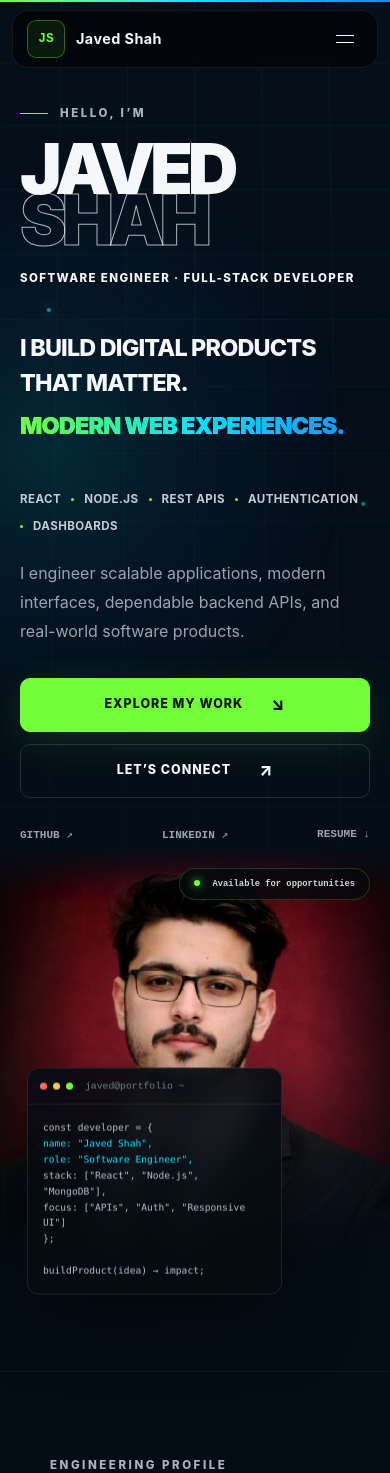
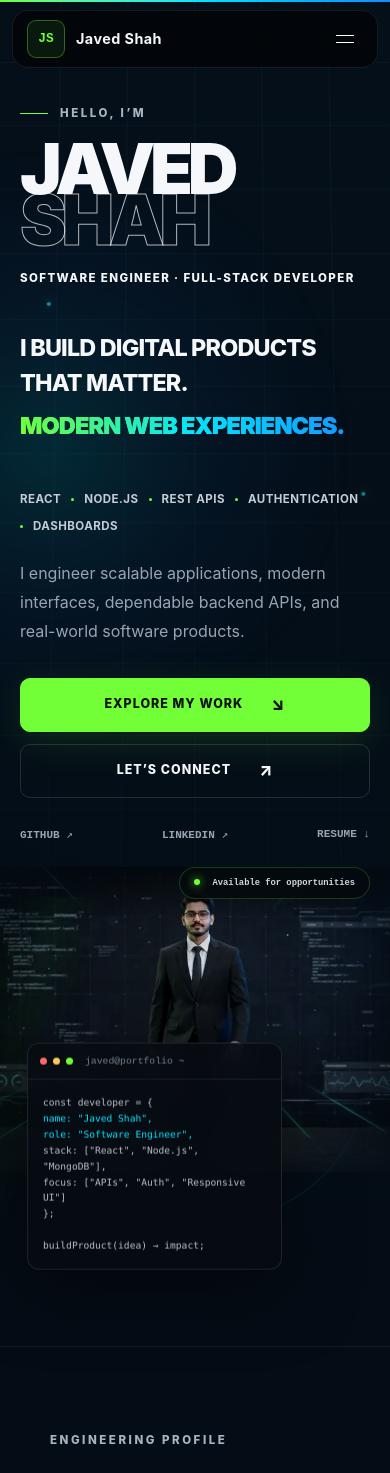
Before and after one commit to Javedshah11/javed-portfolio, a React (Vite) app: page / in a window 390 px wide. Shown: the top 1473 px of the page. Built offline with nearby package versions, Linux system fonts and the light colour scheme.

Commit message:
Refactor code structure for improved readability and maintainability

```diff
--- a/src/components/hero/HeroDeveloperVideo.jsx
+++ b/src/components/hero/HeroDeveloperVideo.jsx
@@ -1,16 +1,54 @@
-import { useEffect, useState } from 'react'
+import { useEffect, useRef, useState } from 'react'
 import { useReducedMotion } from 'framer-motion'
-import portrait from '../../assets/1771322868416.jpg'
+
+const poster = '/hero-video-poster.webp'
 
 export default function HeroDeveloperVideo() {
   const reduce = useReducedMotion()
-  const [mobile, setMobile] = useState(() => matchMedia('(max-width: 520px)').matches)
-  useEffect(() => { const query=matchMedia('(max-width: 520px)'); const update=()=>setMobile(query.matches); query.addEventListener('change',update); return()=>query.removeEventListener('change',update) }, [])
-  return <div className={`media-stage ${reduce || mobile ? 'is-static' : ''}`}>
+  const videoRef = useRef(null)
+  const [videoFailed, setVideoFailed] = useState(false)
+  const useStaticFallback = reduce || videoFailed
+
+  useEffect(() => {
+    const video = videoRef.current
+    if (!video || useStaticFallback) return undefined
+
+    // Some mobile engines require the DOM properties in addition to JSX attributes.
+    video.muted = true
+    video.defaultMuted = true
+
+    const play = () => {
+      if (!document.hidden) video.play().catch(() => {})
+    }
+    const handleVisibility = () => {
+      if (document.hidden) video.pause()
+      else play()
+    }
+
+    play()
+    document.addEventListener('visibilitychange', handleVisibility)
+    return () => document.removeEventListener('visibilitychange', handleVisibility)
+  }, [useStaticFallback])
+
+  return <div className={`media-stage ${useStaticFallback ? 'is-static' : ''}`}>
     <div className="media-halo" aria-hidden="true" />
-    {reduce || mobile
-      ? <img className="developer-media" src={portrait} alt="Javed Shah" width="720" height="900" />
-      : <video className="developer-media" autoPlay muted loop playsInline preload="metadata" poster={portrait} aria-label="Javed Shah in a cinematic software environment"><source src="/animation_video.mp4" type="video/mp4" /><img src={portrait} alt="Javed Shah" /></video>}
+    {useStaticFallback
+      ? <img className="developer-media" src={poster} alt="Javed Shah in a software engineering environment" width="848" height="480" />
+      : <video
+          ref={videoRef}
+          className="developer-media"
+          autoPlay={true}
+          muted={true}
+          loop={true}
+          playsInline={true}
+          preload="metadata"
+          poster={poster}
+          aria-label="Javed Shah walking in a cinematic software environment"
+          onError={() => setVideoFailed(true)}
+        >
+          <source src="/animation_video.mp4" type="video/mp4" />
+          <img src={poster} alt="Javed Shah in a software engineering environment" />
+        </video>}
     <div className="media-vignette" aria-hidden="true" />
     <div className="media-coordinate" aria-hidden="true"><span>VISUAL_ANCHOR</span><b>40.71° / 74.00°</b></div>
   </div>
--- a/src/styles/refinements.css
+++ b/src/styles/refinements.css
@@ -91,7 +91,7 @@
   .section-title::after{left:35px}.nav-menu>a::before{left:13px;right:auto;width:26px;bottom:7px}.menu-button i{transition:transform var(--transition-fast)}.menu-button.open i:first-child{transform:translateY(3.5px) rotate(45deg)}.menu-button.open i:last-child{transform:translateY(-3.5px) rotate(-45deg)}.media-stage{top:5%;right:50%;width:min(850px,140vw);transform:translateX(50%)}.status-chip{top:4%}.terminal{bottom:3%;left:2%}
 }
 @media (max-width:520px) {
-  .hero h1{font-size:clamp(3.85rem,18vw,5.6rem)}.hero-visual{min-height:455px}.media-stage.is-static{top:0;right:50%;width:min(430px,112vw);height:430px;aspect-ratio:auto;transform:translateX(50%);mask-image:linear-gradient(to bottom,transparent,#000 12%,#000 70%,transparent 98%)}.media-stage.is-static .developer-media{object-fit:contain;object-position:center top;filter:saturate(.82) contrast(1.07)}.media-stage.is-static .media-vignette{background:linear-gradient(90deg,#030609,transparent 24%,transparent 76%,#030609),linear-gradient(180deg,transparent 50%,#030609)}.media-coordinate{display:none}.terminal{bottom:0;width:min(255px,82vw)}.status-chip{top:5%;right:0}.section:not(.about)::after,.about::after{height:58px;bottom:-29px}.timeline:after{left:77px}.skill-context{grid-template-columns:1fr}.skill-context p{text-align:left}.section-index i{display:none}
+  .hero h1{font-size:clamp(3.85rem,18vw,5.6rem)}.hero-visual{min-height:430px}.media-stage.is-static{top:5%;right:50%;width:min(540px,138vw);height:auto;aspect-ratio:848/480;transform:translateX(50%);mask-image:radial-gradient(ellipse 72% 84% at 50% 48%,#000 52%,transparent 90%)}.media-stage.is-static .developer-media{object-fit:cover;object-position:center;filter:saturate(.88) contrast(1.08) brightness(.94)}.media-stage.is-static .media-vignette{background:linear-gradient(90deg,#030609,transparent 22%,transparent 78%,#030609),linear-gradient(180deg,#030609 0%,transparent 18%,transparent 72%,#030609 100%)}.media-coordinate{display:none}.terminal{bottom:0;width:min(255px,82vw)}.status-chip{top:5%;right:0}.section:not(.about)::after,.about::after{height:58px;bottom:-29px}.timeline:after{left:77px}.skill-context{grid-template-columns:1fr}.skill-context p{text-align:left}.section-index i{display:none}
 }
 
 .button:active,
```
Also changed, not shown: public/hero-video-poster.webp (added).
